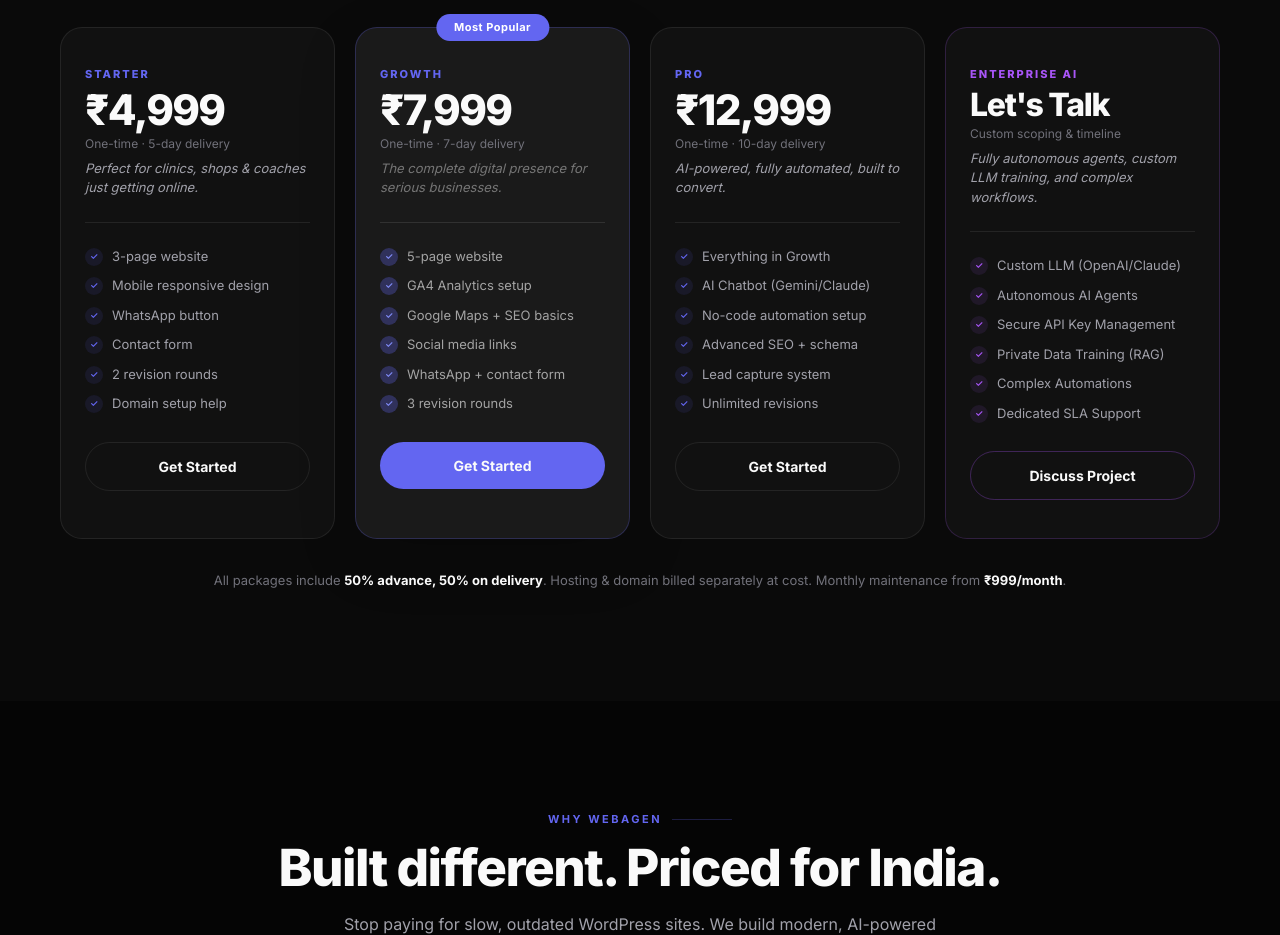
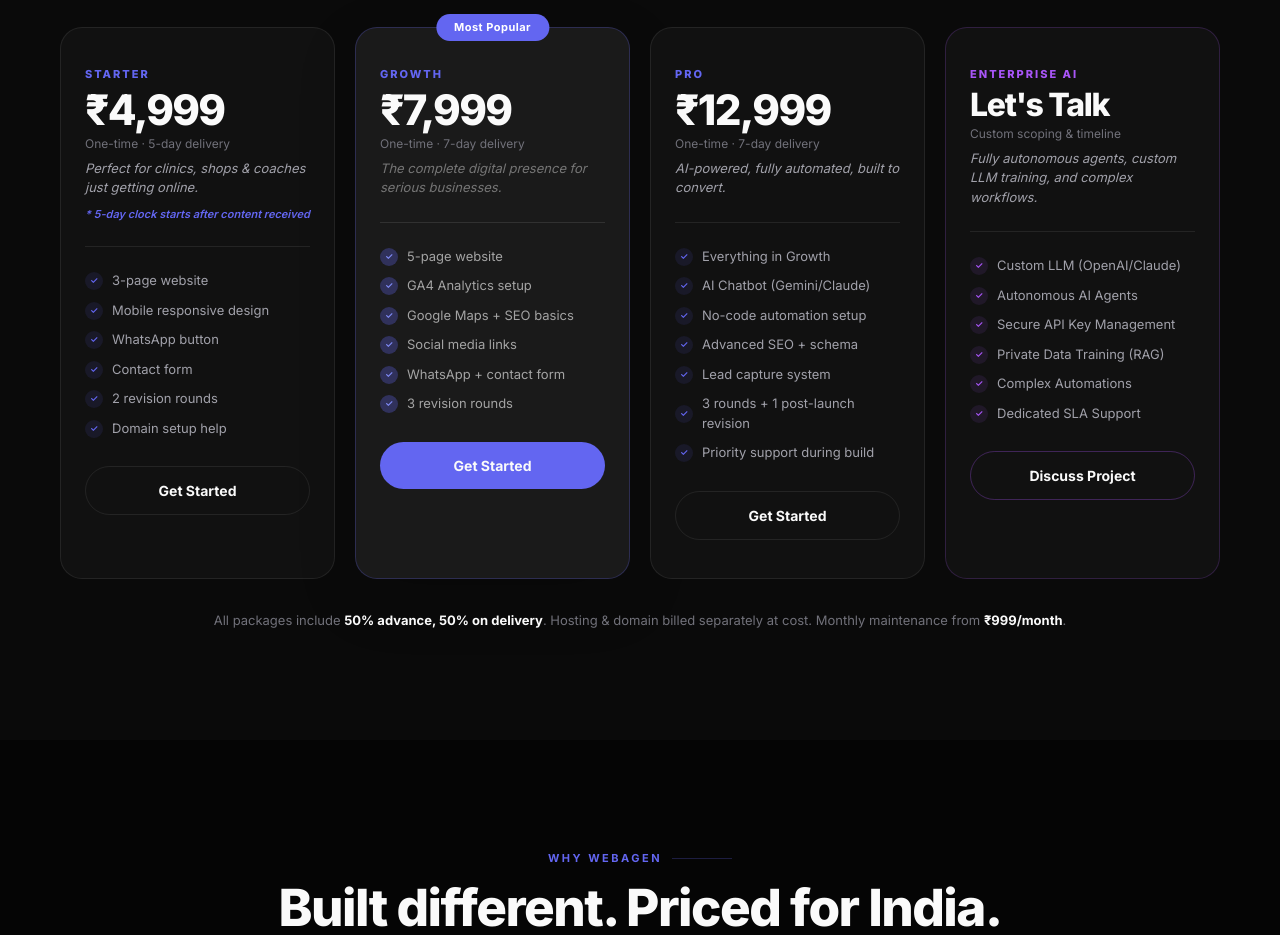
Before and after one commit to vishnu-sai-satwik/webagen, a Next.js app: page / in a window 1280 px wide. Shown: the part 5660-6595 px from the top of the page. Built offline with nearby package versions, Linux system fonts and the light colour scheme.

Commit message:
update: fixed pricing tiers, delivery timelines, and added priority support

```diff
--- a/app/page.tsx
+++ b/app/page.tsx
@@ -1350,7 +1350,7 @@ export default function Home() {
         <div className="nav-right">
           <button onClick={toggleTheme} className="theme-toggle" aria-label="Toggle Dark Mode">
             {!mounted ? (
-               <div style={{ width: 20, height: 20 }}></div>
+                <div style={{ width: 20, height: 20 }}></div>
             ) : isDark ? (
               <svg width="20" height="20" fill="none" stroke="currentColor" strokeWidth="2" viewBox="0 0 24 24" aria-hidden="true"><path strokeLinecap="round" strokeLinejoin="round" d="M12 3v1m0 16v1m9-9h-1M4 12H3m15.364 6.364l-.707-.707M6.343 6.343l-.707-.707m12.728 0l-.707.707M6.343 17.657l-.707.707M16 12a4 4 0 11-8 0 4 4 0 018 0z" /></svg>
             ) : (
@@ -1831,6 +1831,7 @@ export default function Home() {
             <div className="p-period">One-time · 5-day delivery</div>
             <div className="p-tagline">
               Perfect for clinics, shops & coaches just getting online.
+              <div style={{ marginTop: '8px', fontSize: '11px', fontWeight: 600, color: 'var(--indigo)' }}>* 5-day clock starts after content received</div>
             </div>
             <ul className="p-features">
               <li>
@@ -1889,7 +1890,7 @@ export default function Home() {
           <article className="p-card reveal-up" style={{ transitionDelay: '0.3s' }}>
             <div className="p-plan">Pro</div>
             <div className="p-price">₹12,999</div>
-            <div className="p-period">One-time · 10-day delivery</div>
+            <div className="p-period">One-time · 7-day delivery</div>
             <div className="p-tagline">
               AI-powered, fully automated, built to convert.
             </div>
@@ -1910,7 +1911,10 @@ export default function Home() {
                 <span className="p-check" aria-hidden="true">✓</span>Lead capture system
               </li>
               <li>
-                <span className="p-check" aria-hidden="true">✓</span>Unlimited revisions
+                <span className="p-check" aria-hidden="true">✓</span>3 rounds + 1 post-launch revision
+              </li>
+              <li>
+                <span className="p-check" aria-hidden="true">✓</span>Priority support during build
               </li>
             </ul>
             <button onClick={() => setActiveModal('contact')} className="p-btn" aria-label="Get Started with Pro Plan">Get Started</button>
```
